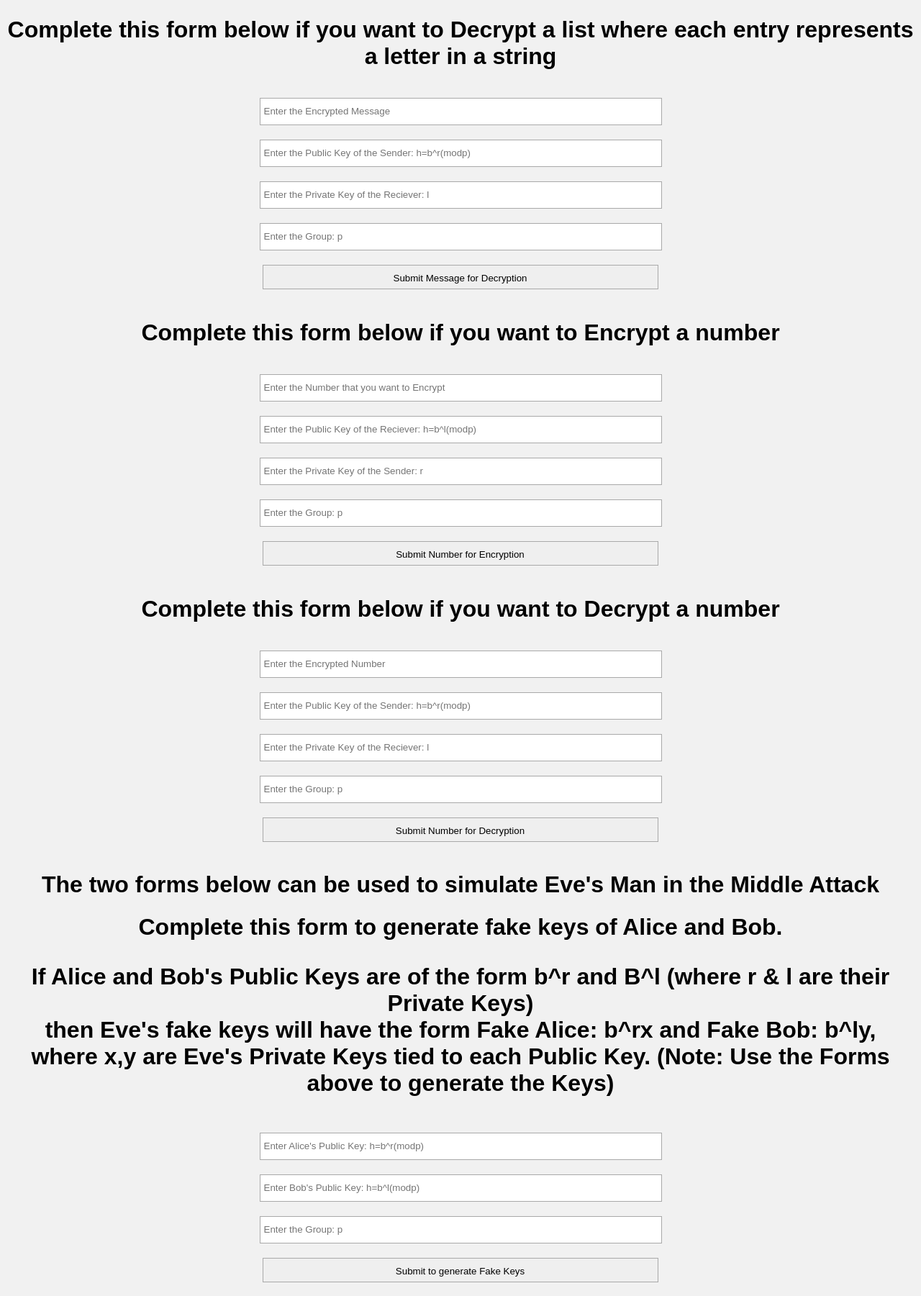
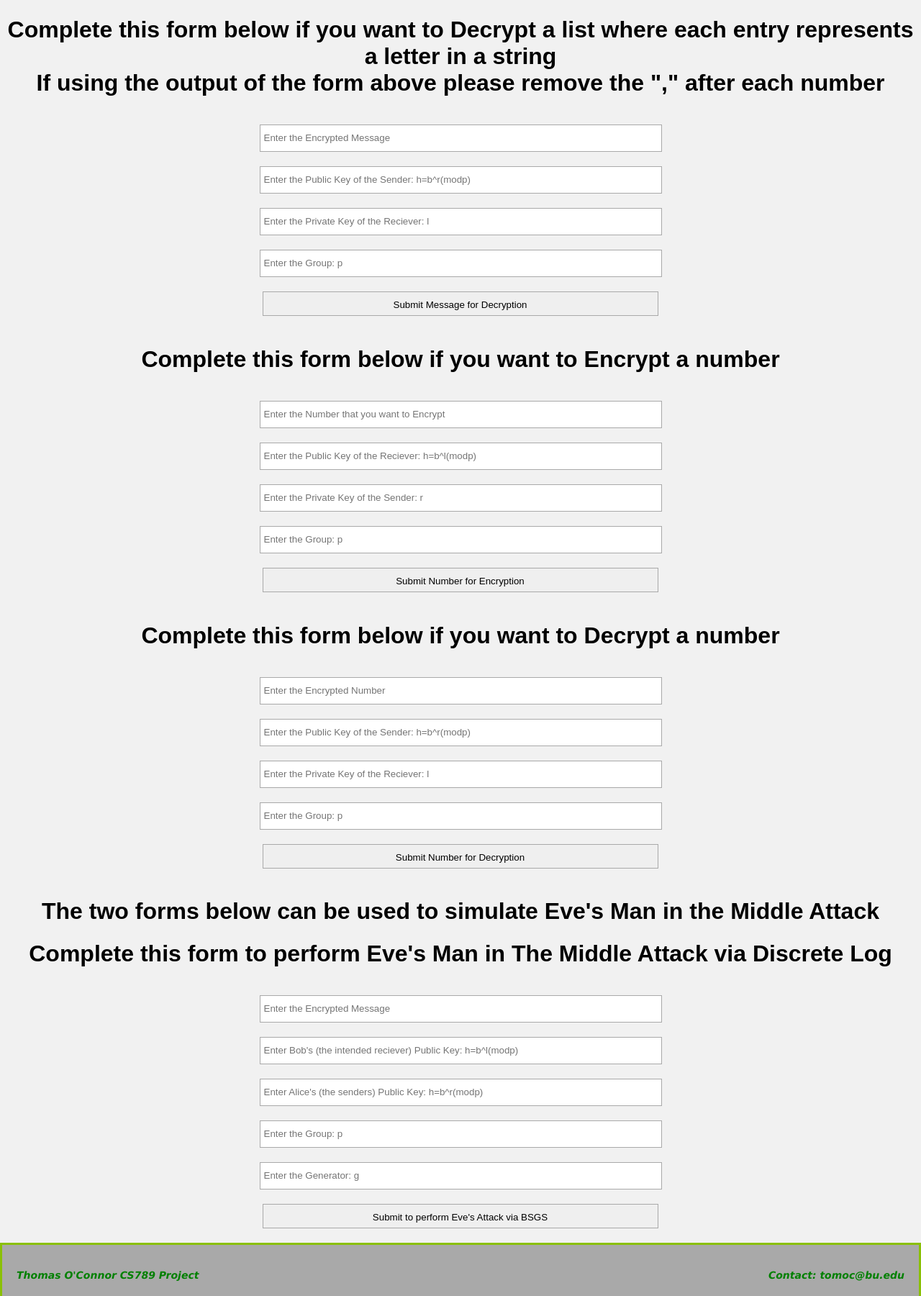
Before and after one commit to Oconnor617/CS789, a Flask app: page /elEnc in a window 1280 px wide. Shown: the part 1140-2941 px from the top of the page at 72% size. Run offline with Flask 2, Linux system fonts and the light colour scheme.

Commit message:
Cleaned ElGamal.html

```diff
--- a/crypto/templates/elGamalEnc.html
+++ b/crypto/templates/elGamalEnc.html
@@ -93,7 +93,8 @@
     </div>
 
     <div>
-      <h1>Complete this form below if you want to Decrypt a list where each entry represents a letter in a string</h1>
+      <h1>Complete this form below if you want to Decrypt a list where each entry represents a letter in a string<br>
+      If using the output of the form above please remove the "," after each number</h1>
       <form id="BoB" method="post" action="{{ url_for('elDec') }}">
         <label for="Enter the Encrypted Message for Decription"></label><br>
         <input type="text" id="msg_enc" name="msg_enc" placeholder="Enter the Encrypted Message"><br>
@@ -146,7 +147,7 @@
       </div>
 
       <h1>The two forms below can be used to simulate Eve's Man in the Middle Attack</h1>
-      <div>
+      <!-- <div>
         <h1>Complete this form to generate fake keys of Alice and Bob.
           <p>If Alice and Bob's Public Keys are of the form b^r and B^l (where r & l are their Private Keys)<br>
             then Eve's fake keys will have the form Fake Alice: b^rx and Fake Bob: b^ly, <br>where x,y are Eve's Private Keys
@@ -185,7 +186,7 @@
         <p>The Encrypted Message meant for Bob: {{eve_enc}}</p><br>
         <p>Eve's Decryption: {{eve_dec}}</p><br>
         {% endif %}
-      </div>
+      </div>-->
 
       <div>
         <h1>Complete this form to perform Eve's Man in The Middle Attack via Discrete Log
```
